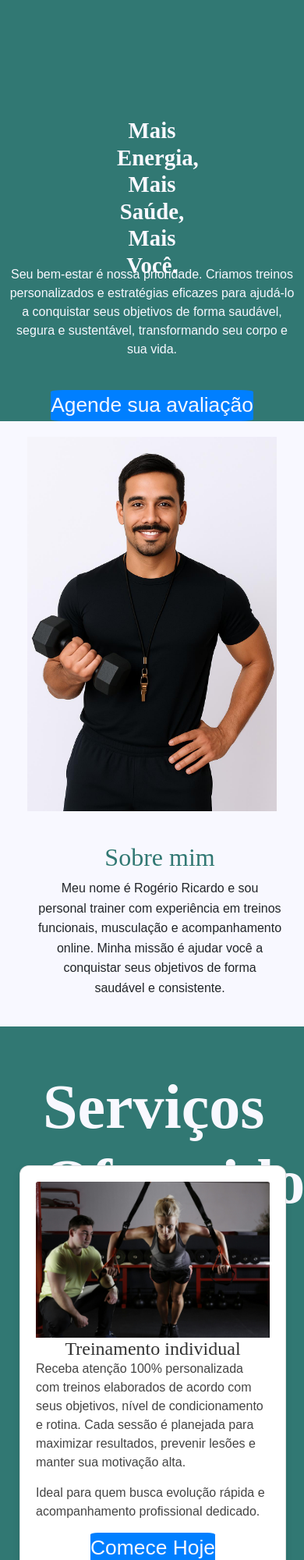
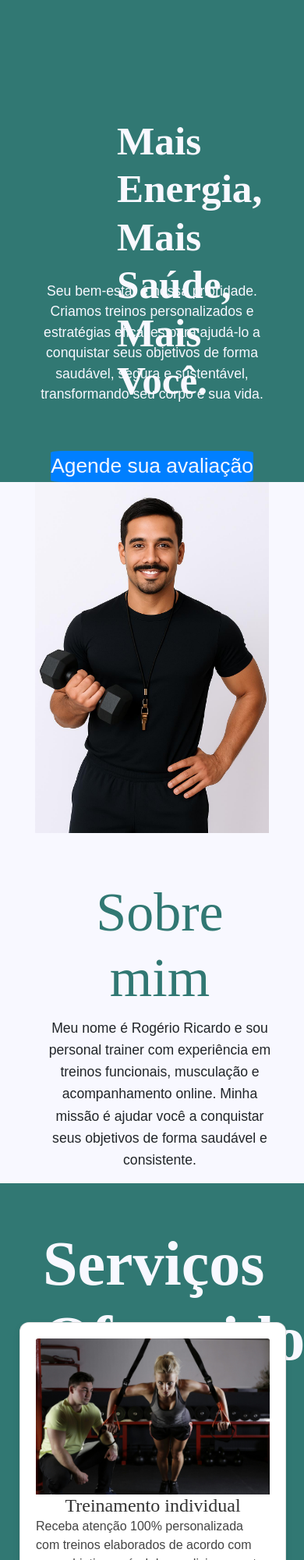
Before and after one commit to rodxz/personal, a plain HTML site: page index.html in a window 390 px wide. Shown: the top 2000 px of the page at 78% size. Drawn offline with nearby package versions, Linux system fonts and the light colour scheme.

Commit message:
atualizacoes

```diff
--- a/estilo.css
+++ b/estilo.css
@@ -4,6 +4,19 @@
 }
 body {
   background-color: #317873;
+}
+h1, h2, h3, h4, #depoimento {
+  font-family: monntserrat;
+}
+
+h1, h2, #frase-do-titulo, .beneficios h2, .beneficios .subtitulo #depoimento{
+  color: ghostwhite;
+}
+
+.card, .beneficio-card {
+  border-radius: 12px;
+  box-shadow: 0 4px 8px rgba(0,0,0,0.1);
+  transition: transform 0.3s ease, box-shadow 0.3s ease;
 }
 
 #serviço {
@@ -23,13 +36,11 @@ body {
 .beneficios h2 {
   font-size: 40px;
   margin-bottom: 10px;
-  color: ghostwhite;
 }
 
 .beneficios .subtitulo {
   font-size: 25px;
   margin-bottom: 40px;
-  color: ghostwhite;
 }
 
 .beneficios-container {
@@ -41,12 +52,9 @@ body {
 
 .beneficio-card {
   background: ghostwhite;
-  border-radius: 12px;
   padding: 20px;
   flex: 1 1 250px;
   max-width: 300px;
-  box-shadow: 0 4px 8px rgba(0,0,0,0.1);
-  transition: transform 0.3s ease;
 }
 
 .beneficio-card:hover {
@@ -74,14 +82,11 @@ body {
 h1 {
   text-align: center;
   font-size: 450%;
-  font-family: monntserrat;
-  color: ghostwhite;
 }
 
 #frase-do-titulo {
   text-align: center;
   font-size: 120%;
-  color: ghostwhite;
 }
 
 .container-botao {
@@ -92,12 +97,11 @@ h1 {
   background-color: ghostwhite;
   padding: 20px;
   margin: 10px;
-  border-radius: 10px;
-  box-shadow: 0 4px 8px rgba(0,0,0,0.1);
-  transition: transform 0.3s ease, box-shadow 0.3s ease;
   display: flex;
   flex-direction: column;
   height: 100%;
+  justify-content: space-between;
+  flex: 1;
 }
 
 .row {
@@ -111,17 +115,7 @@ h1 {
   box-shadow: 0 12px 20px rgba(0,0,0,0.2);
 }
 
-
-h4 {
-  font-family: monntserrat;
-}
-h2 {
-  font-family: monntserrat;
-  color: ghostwhite;
-
-}
 h3 {
-  font-family: monntserrat;
   color: black;
   font-weight: bold;
   font-size: 10%;
@@ -157,17 +151,87 @@ h3 {
   width: 100%;
   height: auto;
   }
+
+  h1 {
+    font-size: 180%;
+    margin-bottom: 20px;
+  }
+  #frase-do-titulo {
+    font-size: 100%;
+    padding: 20px 10px;
+    margin-bottom: 20px;
+  }
+  .beneficios h2 {
+    font-size: 22px;
+    margin-bottom: 10px;
+  }
+  .beneficios .subtitulo {
+    font-size: 16px;
+    margin-bottom: 20px;
+  }
+  .beneficios-container {
+    flex-direction: column;
+    align-items: center;
+    gap: 20px;
+  }
+  .beneficio-card {
+    width: 95%;
+    max-width: 350px;
+    margin-bottom: 20px;
+    padding: 18px 10px;
+  }
+  .beneficio-card p {
+    font-size: 15px;
+    line-height: 1.5;
+  }
+  .row {
+    flex-direction: column;
+    align-items: center;
+    gap: 20px;
+  }
+  .card {
+    width: 95%;
+    max-width: 400px;
+    margin-bottom: 20px;
+    padding: 18px 10px;
+  }
+  .sobre-personal {
+    padding: 20px;
+    min-height: 0;
+  }
+
+  .sobre-personal .conteudo {
+    flex-direction: column;
+    text-align: center;
+    gap: 20px;
+  }
+
+  .foto-personal {
+    width: 100%;
+    max-width: 320px;
+    height: auto;
+  }
+
+  .texto-personal {
+    max-width: 95%;
+    margin: 0 auto;
+    font-size: 1rem;
+  }
+
+  #sobre-mim {
+    font-size: 32px;
+  }
 }
 #sobre-mim{
   color: #317873;
+  font-size: 70px;
 }
+
 
 .beneficios #treinar-comigo{
   font-size: 500%;
 }
-#sobre-mim{
-  font-size: 70px;
-}
+
 #titulo{
   height: 100px;
   padding: 150px;
@@ -248,51 +312,6 @@ h3 {
   }
 }
 
-@media (max-width: 768px) {
-  h1 {
-    font-size: 180%;
-    margin-bottom: 20px;
-  }
-  #frase-do-titulo {
-    font-size: 100%;
-    padding: 20px 10px;
-    margin-bottom: 20px;
-  }
-  .beneficios h2 {
-    font-size: 22px;
-    margin-bottom: 10px;
-  }
-  .beneficios .subtitulo {
-    font-size: 16px;
-    margin-bottom: 20px;
-  }
-  .beneficios-container {
-    flex-direction: column;
-    align-items: center;
-    gap: 20px;
-  }
-  .beneficio-card {
-    width: 95%;
-    max-width: 350px;
-    margin-bottom: 20px;
-    padding: 18px 10px;
-  }
-  .beneficio-card p {
-    font-size: 15px;
-    line-height: 1.5;
-  }
-  .row {
-    flex-direction: column;
-    align-items: center;
-    gap: 20px;
-  }
-  .card {
-    width: 95%;
-    max-width: 400px;
-    margin-bottom: 20px;
-    padding: 18px 10px;
-  }
-}
 
 .sobre-personal {
   background-color: ghostwhite;
@@ -327,41 +346,6 @@ h3 {
   line-height: 1.6;
 }
 
-#sobre-mim {
-  font-size: 70px;
-  color: #317873;
-}
-
-
-
-@media (max-width: 768px) {
-  .sobre-personal {
-    padding: 20px;
-    min-height: 0;
-  }
-
-  .sobre-personal .conteudo {
-    flex-direction: column;
-    text-align: center;
-    gap: 20px;
-  }
-
-  .foto-personal {
-    width: 100%;
-    max-width: 320px;
-    height: auto;
-  }
-
-  .texto-personal {
-    max-width: 95%;
-    margin: 0 auto;
-    font-size: 1rem;
-  }
-
-  #sobre-mim {
-    font-size: 32px;
-  }
-}
 .depoimentos-section {
   max-width: 1200px;
   margin: 50px auto;
@@ -384,9 +368,6 @@ h3 {
 .card {
   background: #fff;
   padding: 20px;
-  border-radius: 12px;
-  box-shadow: 0 4px 10px rgba(0,0,0,0.1);
-  transition: transform 0.2s ease;
 }
 
 .card:hover {
@@ -406,13 +387,12 @@ h3 {
 }
 
   #depoimento{
-    color: ghostwhite;
-    font-family: monntserrat;
     font-size: 500%;
     font-weight: bold;
     line-height: 50px;
     height: auto;
     padding: 60px 20px;
+    display: flex;
   }
   p{
     font-family: Arial, Helvetica, sans-serif;
```
